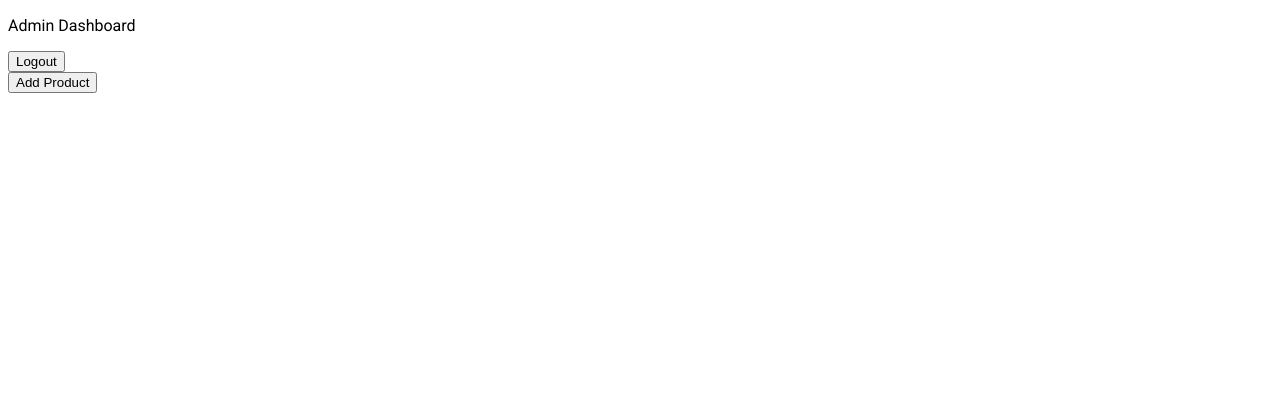
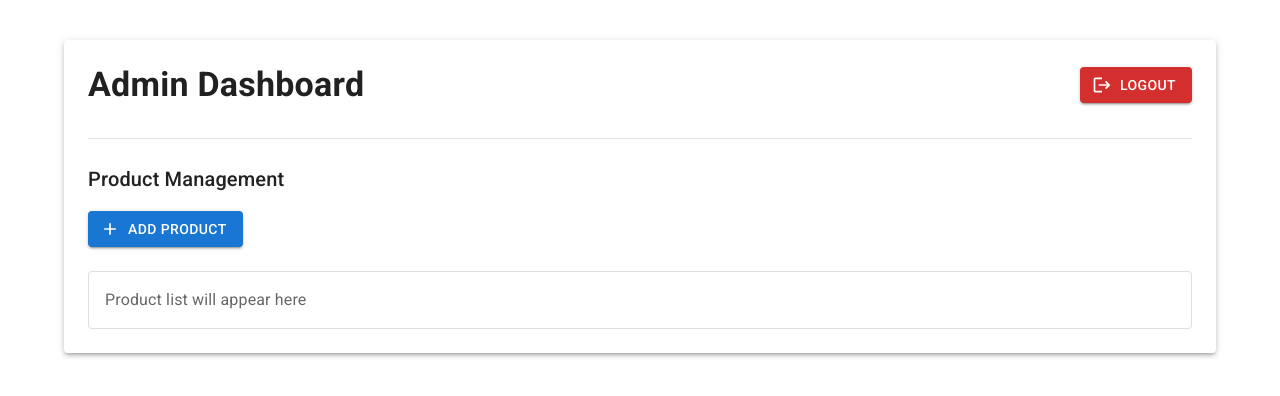
Before and after one commit to muazarif12/pos-application, a Next.js app in the folder frontend/: page /admin/dashboard in a window 1280 px wide. Shown: the top 396 px of the page. Built offline with nearby package versions, Linux system fonts and the light colour scheme.

Commit message:
admin dashboard

```diff
--- a/frontend/app/admin/dashboard/page.tsx
+++ b/frontend/app/admin/dashboard/page.tsx
@@ -2,21 +2,73 @@
 import { useAuth } from "@/hooks/useAuth";
 import { AddProductForm } from "@/componenets/products/addProductForm";
 import { useState } from "react";
+import { Box, Button, Typography, Container, Paper, IconButton } from '@mui/material';
+import { Logout, Add } from '@mui/icons-material';
+
 import { useAddProduct } from "@/hooks/useAddProduct";
 export default function AdminDashboard() {
   const { handleLogout } = useAuth()
   const [showModel, setShowModal] = useState<boolean>(false)
 
   return (
-    <div>
-      <p>Admin Dashboard</p>
-      <button onClick={handleLogout}>Logout</button>
+    <Container maxWidth="lg" sx={{ py: 4 }}>
+      <Paper elevation={3} sx={{ p: 3, mb: 4 }}>
+        <Box
+          display="flex"
+          justifyContent="space-between"
+          alignItems="center"
+          mb={4}
+        >
+          <Typography variant="h4" component="h1" fontWeight="bold">
+            Admin Dashboard
+          </Typography>
+          <Button
+            variant="contained"
+            color="error"
+            onClick={handleLogout}
+            startIcon={<Logout />}
+          >
+            Logout
+          </Button>
+        </Box>
 
-      <div>
-        <button onClick={() => setShowModal(true)}> Add Product</button>
-        {showModel && <AddProductForm onClose={() => setShowModal(false)} />}
-      </div>
+        <Box sx={{ borderTop: 1, borderColor: 'divider', pt: 3 }}>
+          <Typography variant="h6" component="h2" mb={2}>
+            Product Management
+          </Typography>
 
-    </div>
+          <Button
+            variant="contained"
+            color="primary"
+            onClick={() => setShowModal(true)}
+            startIcon={<Add />}
+            sx={{ mb: 3 }}
+          >
+            Add Product
+          </Button>
+
+          {showModel && (
+            <AddProductForm
+              onClose={() => setShowModal(false)}
+            />
+          )}
+
+          {/* Placeholder for product list - you should implement this */}
+          <Box
+            sx={{
+              p: 2,
+              border: 1,
+              borderColor: 'divider',
+              borderRadius: 1,
+              backgroundColor: 'background.paper'
+            }}
+          >
+            <Typography color="text.secondary">
+              Product list will appear here
+            </Typography>
+          </Box>
+        </Box>
+      </Paper>
+    </Container>
   );
 }
```
